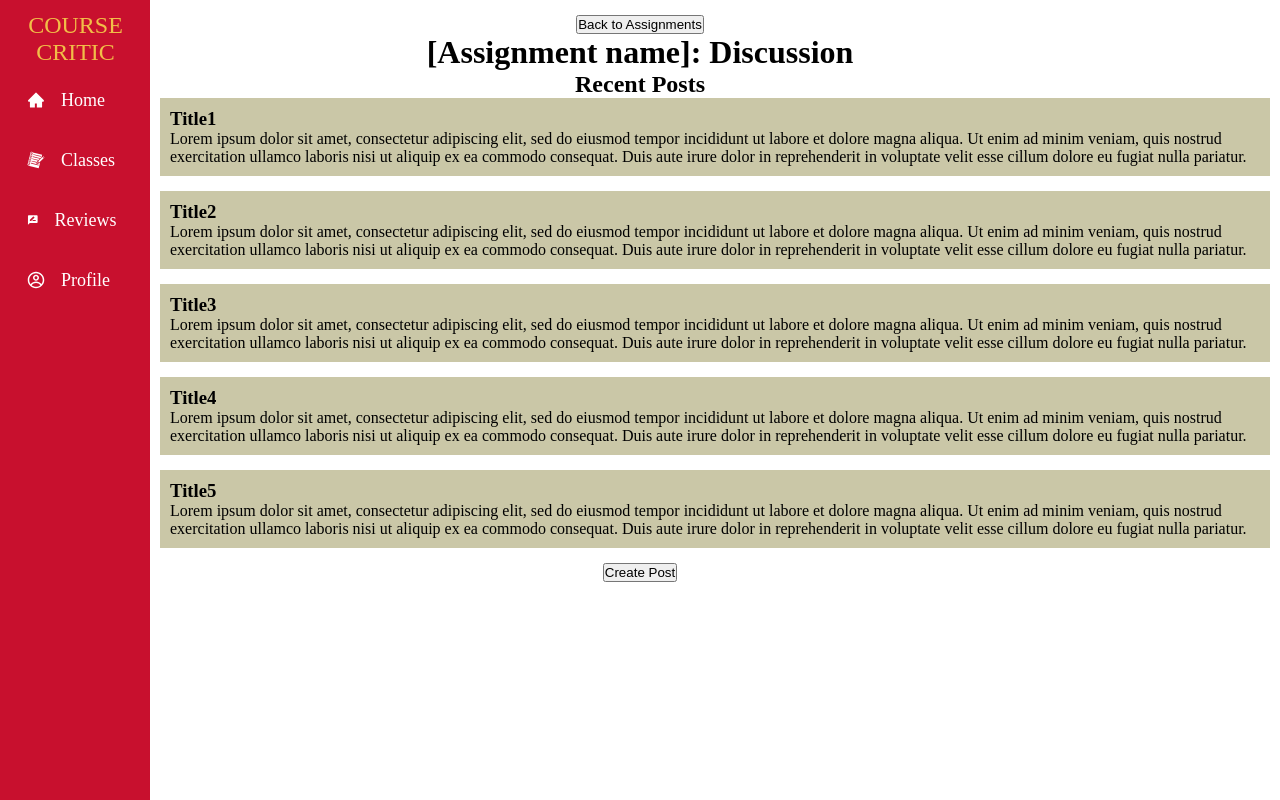
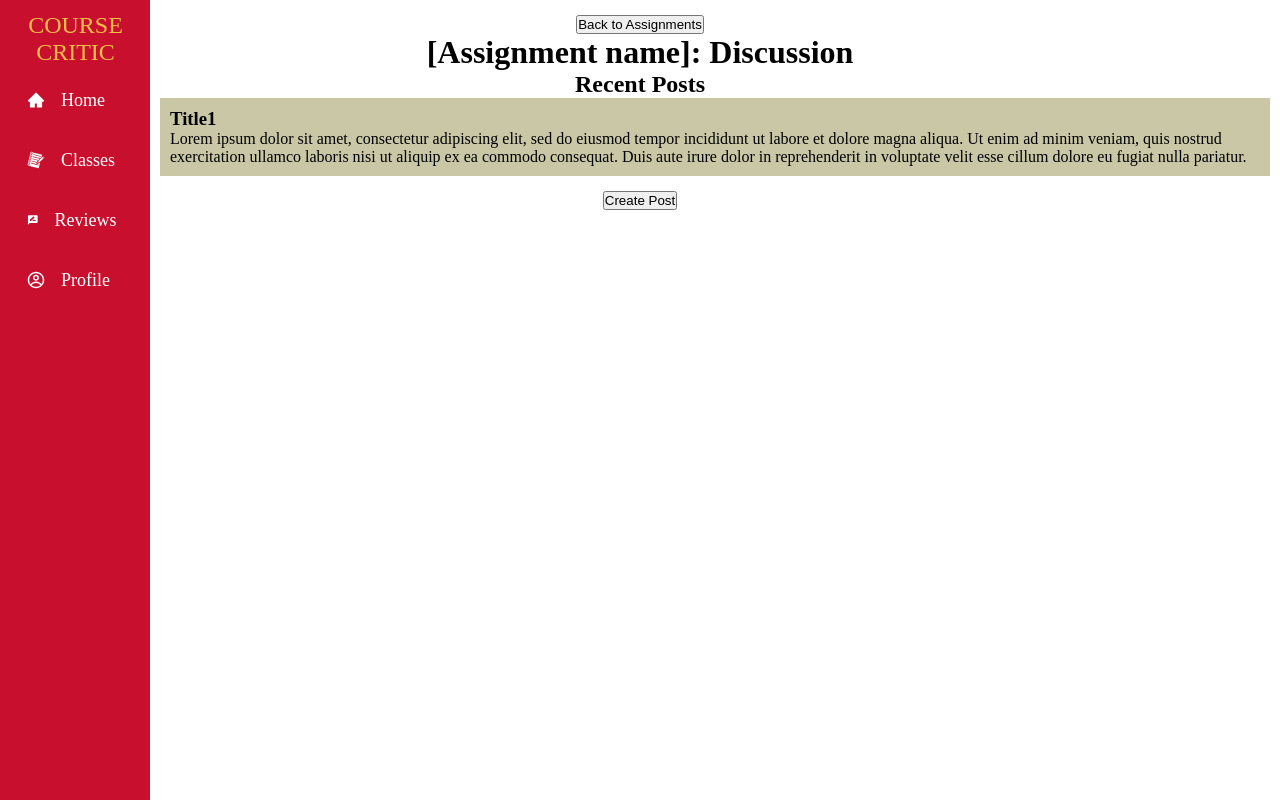
Before and after one commit to Drake-Dodson/course-critic, a React (Create React App) app in the folder 319-course-critic-ui/: page /assignmentdiscussion in a window 1280 px wide. Built offline with nearby package versions, Linux system fonts and the light colour scheme.

Commit message:
started passing data

```diff
--- a/319-course-critic-ui/src/pages/AssignmentDiscussion.js
+++ b/319-course-critic-ui/src/pages/AssignmentDiscussion.js
@@ -1,9 +1,11 @@
 import React from 'react'
 import './AssignmentFeed.css'
 import {Link} from "react-router-dom";
+import WriteADiscussionPostPage from './WriteADiscussionPostPage';
+
+
 
 export default function AssignmentDiscussion() {
-
     return (
         <html>
             <head>
@@ -18,37 +20,13 @@ export default function AssignmentDiscussion() {
                 <h1 id="aName">[Assignment name]: Discussion</h1>
                 <h2>Recent Posts</h2>
                 </div>
-
-                <div className='asBorder'>
+                <div className='asBorder' id="discussion_posts">
                     <h3>Title1</h3>
                     <p>Lorem ipsum dolor sit amet, consectetur adipiscing elit, sed do eiusmod tempor incididunt ut labore et dolore magna aliqua.
                         Ut enim ad minim veniam, quis nostrud exercitation ullamco laboris nisi ut aliquip ex ea commodo consequat.
                         Duis aute irure dolor in reprehenderit in voluptate velit esse cillum dolore eu fugiat nulla pariatur. </p>
                 </div>
-                <div className='asBorder'>
-                    <h3>Title2</h3>
-                    <p>Lorem ipsum dolor sit amet, consectetur adipiscing elit, sed do eiusmod tempor incididunt ut labore et dolore magna aliqua.
-                        Ut enim ad minim veniam, quis nostrud exercitation ullamco laboris nisi ut aliquip ex ea commodo consequat.
-                        Duis aute irure dolor in reprehenderit in voluptate velit esse cillum dolore eu fugiat nulla pariatur. </p>
-                </div>
-                <div className='asBorder'>
-                    <h3>Title3</h3>
-                    <p>Lorem ipsum dolor sit amet, consectetur adipiscing elit, sed do eiusmod tempor incididunt ut labore et dolore magna aliqua.
-                        Ut enim ad minim veniam, quis nostrud exercitation ullamco laboris nisi ut aliquip ex ea commodo consequat.
-                        Duis aute irure dolor in reprehenderit in voluptate velit esse cillum dolore eu fugiat nulla pariatur. </p>
-                </div>
-                <div className='asBorder'>
-                    <h3>Title4</h3>
-                    <p>Lorem ipsum dolor sit amet, consectetur adipiscing elit, sed do eiusmod tempor incididunt ut labore et dolore magna aliqua.
-                        Ut enim ad minim veniam, quis nostrud exercitation ullamco laboris nisi ut aliquip ex ea commodo consequat.
-                        Duis aute irure dolor in reprehenderit in voluptate velit esse cillum dolore eu fugiat nulla pariatur. </p>
-                </div>
-                <div className='asBorder'>
-                    <h3>Title5</h3>
-                    <p>Lorem ipsum dolor sit amet, consectetur adipiscing elit, sed do eiusmod tempor incididunt ut labore et dolore magna aliqua.
-                        Ut enim ad minim veniam, quis nostrud exercitation ullamco laboris nisi ut aliquip ex ea commodo consequat.
-                        Duis aute irure dolor in reprehenderit in voluptate velit esse cillum dolore eu fugiat nulla pariatur. </p>
-                </div>
+
 
                 <div className='bottomMargin'>
                 <Link to="/creatediscussionpost"><button>
--- a/319-course-critic-ui/src/pages/WriteADiscussionPostPage.js
+++ b/319-course-critic-ui/src/pages/WriteADiscussionPostPage.js
@@ -1,25 +1,43 @@
 import React from 'react'
 import './AssignmentFeed.css'
 import {Link } from "react-router-dom";
+import { useState } from 'react';
+import AssignmentDiscussion from './AssignmentDiscussion';
 
 export default function WriteADiscussionPostPage() {
+    const postDivs = [];
+function addToPosts() {
+    alert("getposts called");
+    var titleText = document.getElementById("title");
+    var commentText = document.getElementById("comments");
+    postDivs.push(
+        <div className='asBorder'>
+            <h3>{titleText}</h3>
+            <p>{commentText}</p>
+        </div>
+    )
+}
+
     return (
+        <html>
         <div className='leftMargin'>
             <h1><u>Write a Discussion Post-Assignment Name</u></h1>
 
             <form>
                 <label for="title">Title:</label><br/>
-                <input type="text" id="title" name="title" value="Title of Post"/><br/>
+                <input type="text" id="title" name="title"/><br/>
                 <label for="comments">Comments:</label><br/>
-                <input type="text" id="comments" name="comments" value="Enter Comments About Class Here"/><br/>
-                <input type="submit" value="Submit"/>
+                <input type="text" id="comments" name="comments"/><br/>
+                <button onClick={addToPosts}>Submit</button>
             </form>
 
             <Link to="/assignmentdiscussion"><button>
-              Back to Assignment Discussion
-            </button>
-            </Link>
+                    Back to Assignment Discussion
+                </button>
+                </Link>
+
 
         </div>
+        </html>
     )
 }
```
